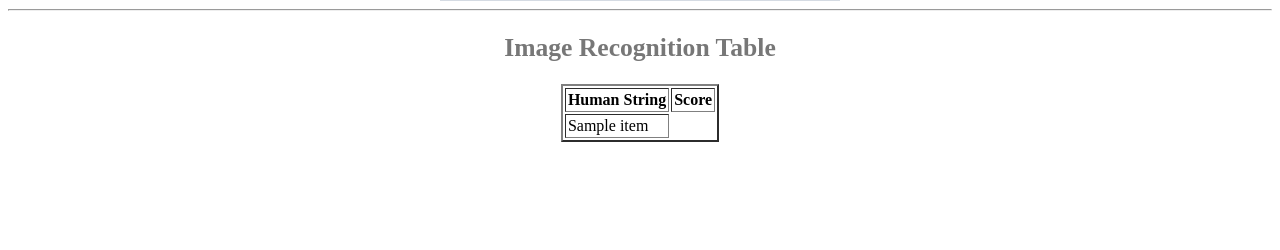
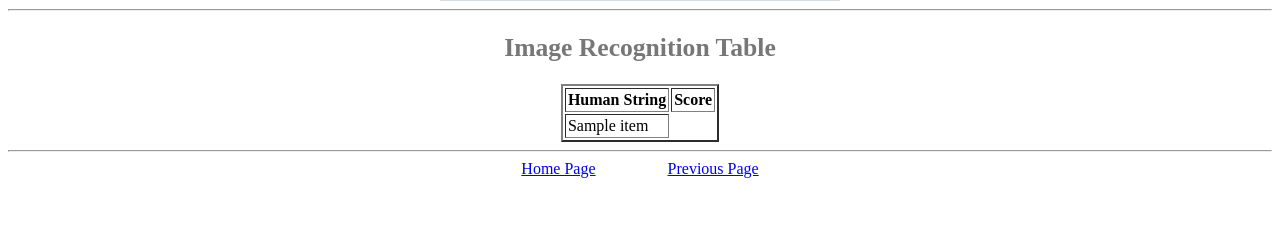
Before and after one commit to littleeleventhwolf/dollhouse, a Django app: template dollhouse/templates/classify_image.html in a window 1280 px wide. Shown: the part 365-615 px from the top of the page. Run offline with Django 3.2, Linux system fonts and the light colour scheme; the template is opened without the code that fills it: most values are stand-ins (such as "Sample title", 1, 10 or a date in 2020); grey boxes marked "Sample" are stand-in pictures.

Commit message:
link the html templates

```diff
--- a/dollhouse/templates/classify_image.html
+++ b/dollhouse/templates/classify_image.html
@@ -27,5 +27,11 @@
 			</tr>
 			{% endfor %}
 		</table>
+		<hr />
+		<div>
+			<a href="/">Home Page</a>
+			&emsp;&emsp;&emsp;&emsp;
+			<a href="/image_sniffer/">Previous Page</a>
+		</div>
 	</body>
 </html>
--- a/dollhouse/templates/http404.html
+++ b/dollhouse/templates/http404.html
@@ -8,5 +8,9 @@
 		<h1>
 			Something went wrong!
 		</h1>
+		<hr />
+		<div>
+			<a href="/">Home Page</a>
+		</div>
 	</body>
 </html>
--- a/dollhouse/templates/image_sniffer.html
+++ b/dollhouse/templates/image_sniffer.html
@@ -16,5 +16,9 @@
 				</td>
 			</tr>
 		</table>
+		<hr />
+		<div>
+			<a href="/">Home Page</a>
+		</div>
 	</body>
 </html>
--- a/dollhouse/templates/index.html
+++ b/dollhouse/templates/index.html
@@ -6,7 +6,7 @@
 	</head>
 	<body>
 		<h1>Welcome to DollHouse!</h1>
-		<br />
+		<hr />
 		<div>
 			<a href="image_sniffer/">Image Sniffer</a>
 		</div>
```
